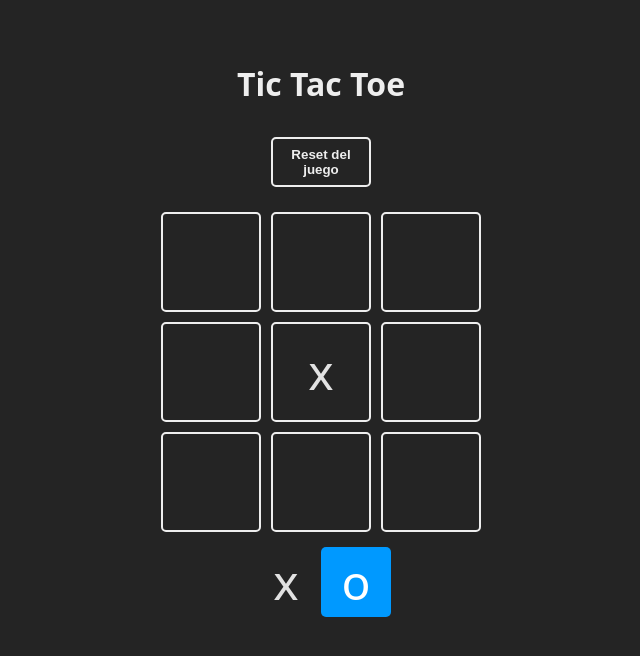
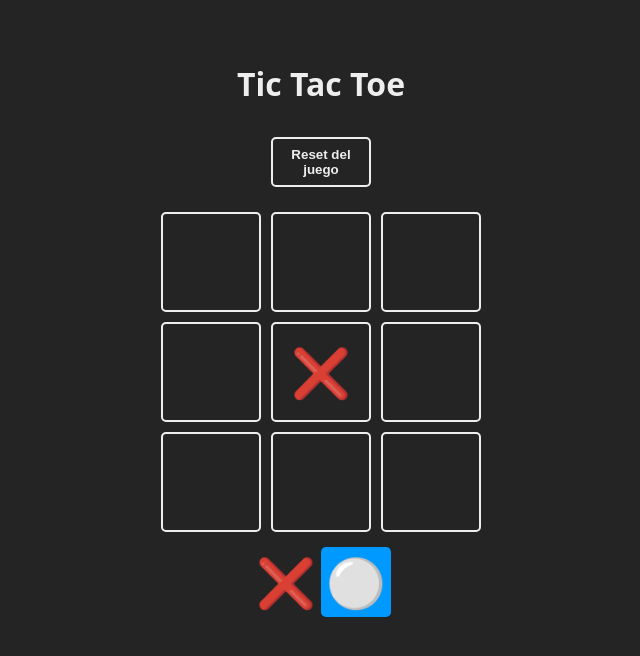
Before and after one commit to hectorc2907/practice-react, a React (Vite) app in the folder projects/02-tic-tac-toe/: page / in a window 1280 px wide. Both pictures are taken after a click on the element 640 px from the left and 372 px from the top of the page. Shown: the top 656 px of the page, without its empty margins (319-959 px from the left). Built offline with nearby package versions, Linux system fonts and the light colour scheme.

Commit message:
se separa en componentes y en archivos independientes logica del app.jsx

```diff
--- a/projects/02-tic-tac-toe/src/App.jsx
+++ b/projects/02-tic-tac-toe/src/App.jsx
@@ -1,60 +1,22 @@
 import { useState } from "react";
 import confetti from "canvas-confetti";
+import { Square } from "./components/Square";
+import { TURNS } from "./constants";
+import { checkWinnerFrom, checkEndGame } from "./logic/board";
 import "./App.css";
-
-const TURNS = {
-  X: "x",
-  O: "o",
-};
-
-const Square = ({ children, isSelected, updateBoard, index }) => {
-  const className = `square ${isSelected ? "is-selected" : ""}`;
-  const handleClick = () => {
-    updateBoard(index);
-  };
-  return (
-    <div onClick={handleClick} className={className}>
-      {children}
-    </div>
-  );
-};
-
-const WINNER_COMBOS = [
-  [0, 1, 2],
-  [3, 4, 5],
-  [6, 7, 8],
-  [0, 3, 6],
-  [1, 4, 7],
-  [2, 5, 8],
-  [0, 4, 8],
-  [2, 4, 6],
-];
+import { WinnerModal } from "./components/WinnerModal";
 
 export function App() {
   const [board, setBoard] = useState(Array(9).fill(null));
   const [turn, setTurn] = useState(TURNS.X);
   const [winner, setWinner] = useState(null);
-  const checkWinner = (boardToCheck) => {
-    for (const combo of WINNER_COMBOS) {
-      const [a, b, c] = combo;
-      if (
-        boardToCheck[a] &&
-        boardToCheck[a] === boardToCheck[b] &&
-        boardToCheck[a] === boardToCheck[c]
-      ) {
-        return boardToCheck[a];
-      }
-    }
-    return null;
-  };
+
   const resetGame = () => {
     setBoard(Array(9).fill(null));
     setTurn(TURNS.X);
     setWinner(null);
   };
-  const checkEndGame = (newBoard) => {
-    return newBoard.every((square) => square !== null);
-  };
+
   const updateBoard = (index) => {
     if (board[index] || winner) return;
 
@@ -65,7 +27,7 @@ export function App() {
     const newTurn = turn === TURNS.X ? TURNS.O : TURNS.X;
     setTurn(newTurn);
 
-    const newWinner = checkWinner(newBoard);
+    const newWinner = checkWinnerFrom(newBoard);
     if (newWinner) {
       confetti();
       setWinner(newWinner);
@@ -90,19 +52,7 @@ export function App() {
         <Square isSelected={turn === TURNS.X}>{TURNS.X}</Square>
         <Square isSelected={turn === TURNS.O}>{TURNS.O}</Square>
       </section>
-      {winner !== null && (
-        <section className="winner">
-          <div className="text">
-            <h2>{winner == false ? "Empate" : "Ganó:"}</h2>
-            <header className="win">
-              {winner && <Square>{winner}</Square>}
-            </header>
-            <footer>
-              <button onClick={resetGame}>Empezar de Nuevo</button>
-            </footer>
-          </div>
-        </section>
-      )}
+      <WinnerModal winner={winner} resetGame={resetGame} />
     </main>
   );
 }
--- /dev/null
+++ b/projects/02-tic-tac-toe/src/components/Square.jsx
@@ -0,0 +1,11 @@
+export const Square = ({ children, isSelected, updateBoard, index }) => {
+  const className = `square ${isSelected ? "is-selected" : ""}`;
+  const handleClick = () => {
+    updateBoard(index);
+  };
+  return (
+    <div onClick={handleClick} className={className}>
+      {children}
+    </div>
+  );
+};
--- /dev/null
+++ b/projects/02-tic-tac-toe/src/components/WinnerModal.jsx
@@ -0,0 +1,16 @@
+import { Square } from "./Square";
+export function WinnerModal({ winner, resetGame }) {
+  if (winner === null) return null;
+  const winnerText = winner === false ? "Empate" : "Gano:";
+  return (
+    <section className="winner">
+      <div className="text">
+        <h2>{winnerText}</h2>
+        <header className="win">{winner && <Square>{winner}</Square>}</header>
+        <footer>
+          <button onClick={resetGame}>Empezar de Nuevo</button>
+        </footer>
+      </div>
+    </section>
+  );
+}
--- /dev/null
+++ b/projects/02-tic-tac-toe/src/constants.js
@@ -0,0 +1,15 @@
+export const TURNS = {
+  X: "❌",
+  O: "⚪",
+};
+
+export const WINNER_COMBOS = [
+  [0, 1, 2],
+  [3, 4, 5],
+  [6, 7, 8],
+  [0, 3, 6],
+  [1, 4, 7],
+  [2, 5, 8],
+  [0, 4, 8],
+  [2, 4, 6],
+];
--- /dev/null
+++ b/projects/02-tic-tac-toe/src/logic/board.js
@@ -0,0 +1,18 @@
+import { WINNER_COMBOS } from "../constants";
+export const checkWinnerFrom = (boardToCheck) => {
+  for (const combo of WINNER_COMBOS) {
+    const [a, b, c] = combo;
+    if (
+      boardToCheck[a] &&
+      boardToCheck[a] === boardToCheck[b] &&
+      boardToCheck[a] === boardToCheck[c]
+    ) {
+      return boardToCheck[a];
+    }
+  }
+  return null;
+};
+
+export const checkEndGame = (newBoard) => {
+  return newBoard.every((square) => square !== null);
+};
```
